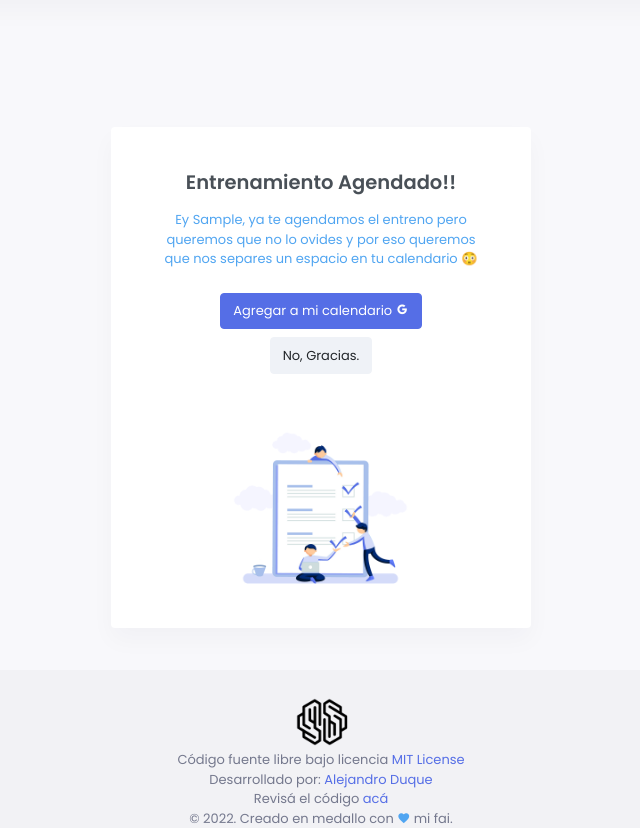
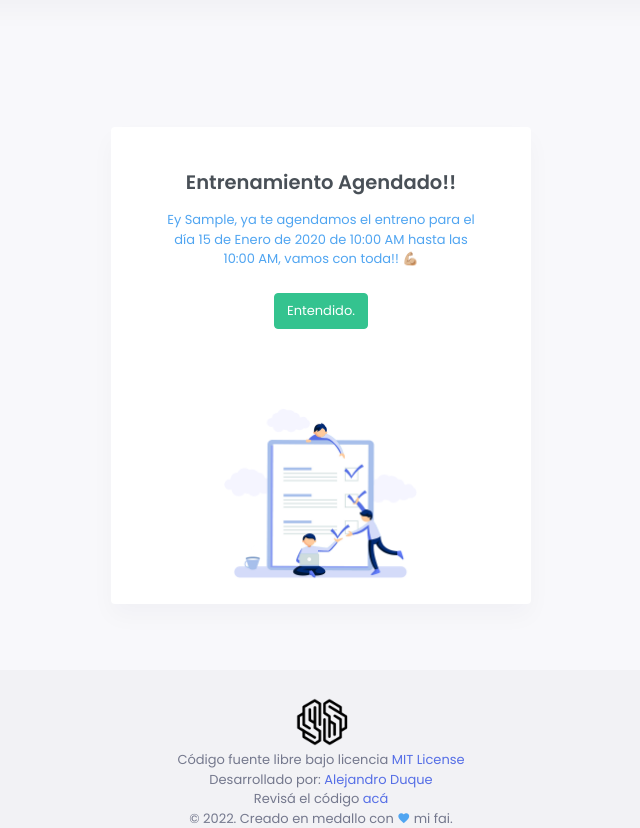
Before and after one commit to aleducode/neural, a Django app: page /schedule-done/1 in a window 1280 px wide. Shown: the part 70-898 px from the top of the page, without its empty margins (319-959 px from the left). Run offline with Django 4.2, Linux system fonts and the light colour scheme; a user stored in the database is signed in; tables that the repository leaves empty hold one stand-in row (values such as "Sample post"); some libraries are stand-ins or nearby versions.

Commit message:
expose all days in training sessions

```diff
--- a/neural/templates/training/schedule-done.html
+++ b/neural/templates/training/schedule-done.html
@@ -13,18 +13,13 @@
                                 <div class="col-lg-10">
                                     <h4 class="mt-4 font-weight-semibold">Entrenamiento Agendado!!</h4>
                                     <p class="text-info mt-3">
-                                        Ey {{request.user.first_name|title}}, ya te agendamos el entreno pero queremos que no lo ovides y por eso queremos que nos separes un espacio en tu calendario 😳
+                                        {% with init_am_pm=init_hour|date:"A" end_am_pm=end_hour|date:"A" %}
+                                        Ey {{ request.user.first_name|title }}, ya te agendamos el entreno para el día {{ date }} de {{ init_hour }} {{ init_am_pm }} hasta las {{ end_hour }} {{ end_am_pm }}, vamos con toda!! 💪🏼
+                                        {% endwith %}
                                     </p>
-
-                                    <div class="mt-4">
-                                        <!-- Button trigger modal -->
-                                        <div class="text-center">
-                                        <a href="{{calendar_url}}" target="_blank" class="btn btn-primary text-white">
-                                            Agregar a mi calendario <i class="bx bxl-google "></i>
-                                        </a>
                                     </div>
-                                        <a href="/index" class="btn btn-light mt-2">
-                                            No, Gracias.
+                                        <a href="/index" class="btn btn-success mt-2">
+                                            Entendido.
                                         </a>
                                     </div>
                                 </div>
--- a/neural/training/views.py
+++ b/neural/training/views.py
@@ -51,7 +51,7 @@ class ScheduleV1View(LoginRequiredMixin, TemplateView):
         context = super().get_context_data(**kwargs)
         days = []
         now = timezone.localdate()
-        for i in range(0, 3):
+        for i in range(0, 7):
             day = now + timedelta(days=i)
             if day.isoweekday() != 8:
                 day_name = _(day.strftime("%A"))
@@ -142,11 +142,12 @@ class ScheduleDoneView(LoginRequiredMixin, DetailView):
     def get_context_data(self, **kwargs):
         context = super().get_context_data(**kwargs)
         training_session = self.get_object()
-        name_user = self.request.user.first_name
         date = training_session.slot.date
         init_hour = training_session.slot.hour_init
         end_hour = training_session.slot.hour_end
-        context["calendar_url"] = generate_calendar_google_invite(name_user, date, init_hour, end_hour)
+        context["date"] = date
+        context["init_hour"] = init_hour
+        context["end_hour"] = end_hour
         return context
 
 
```
